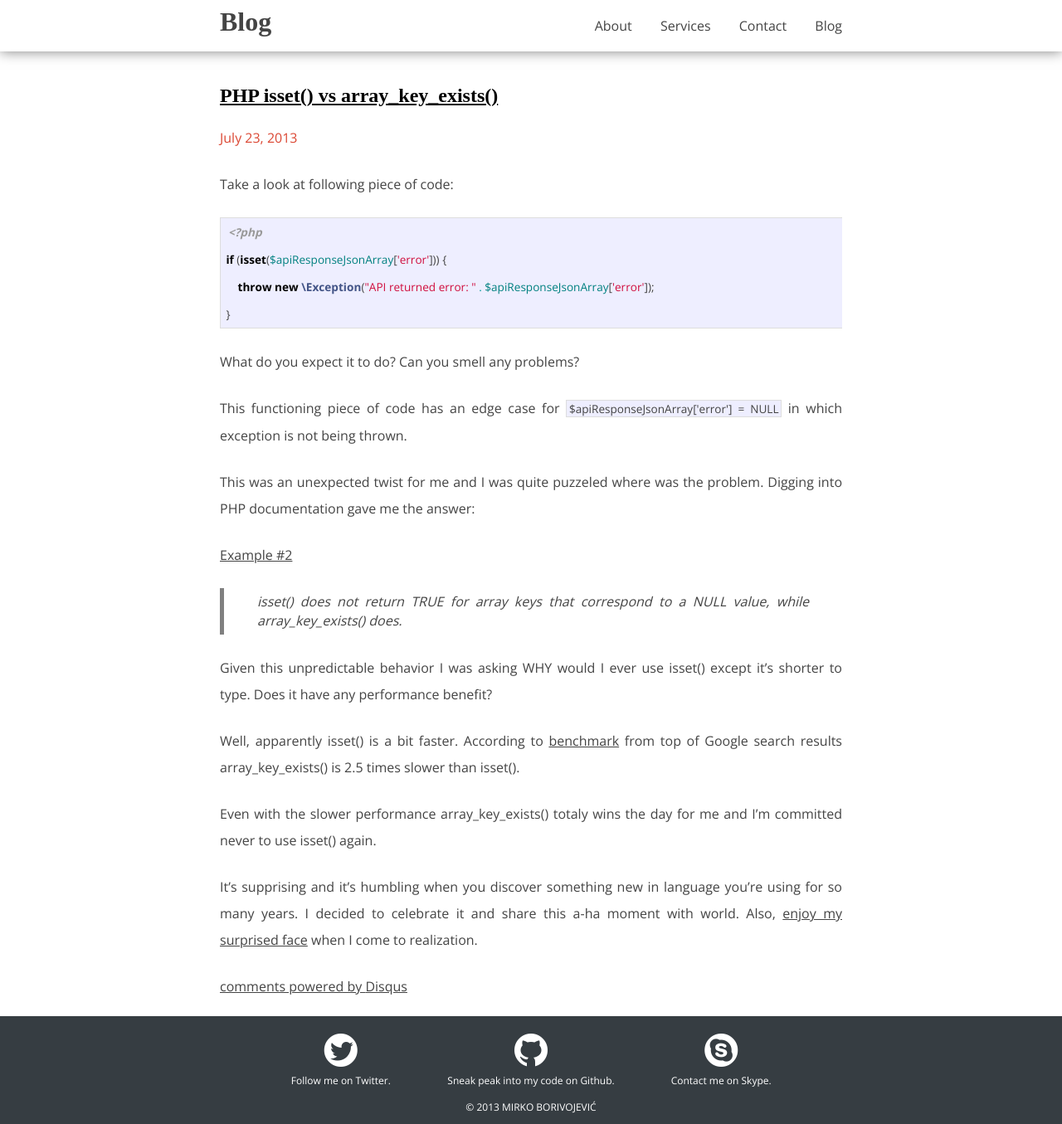
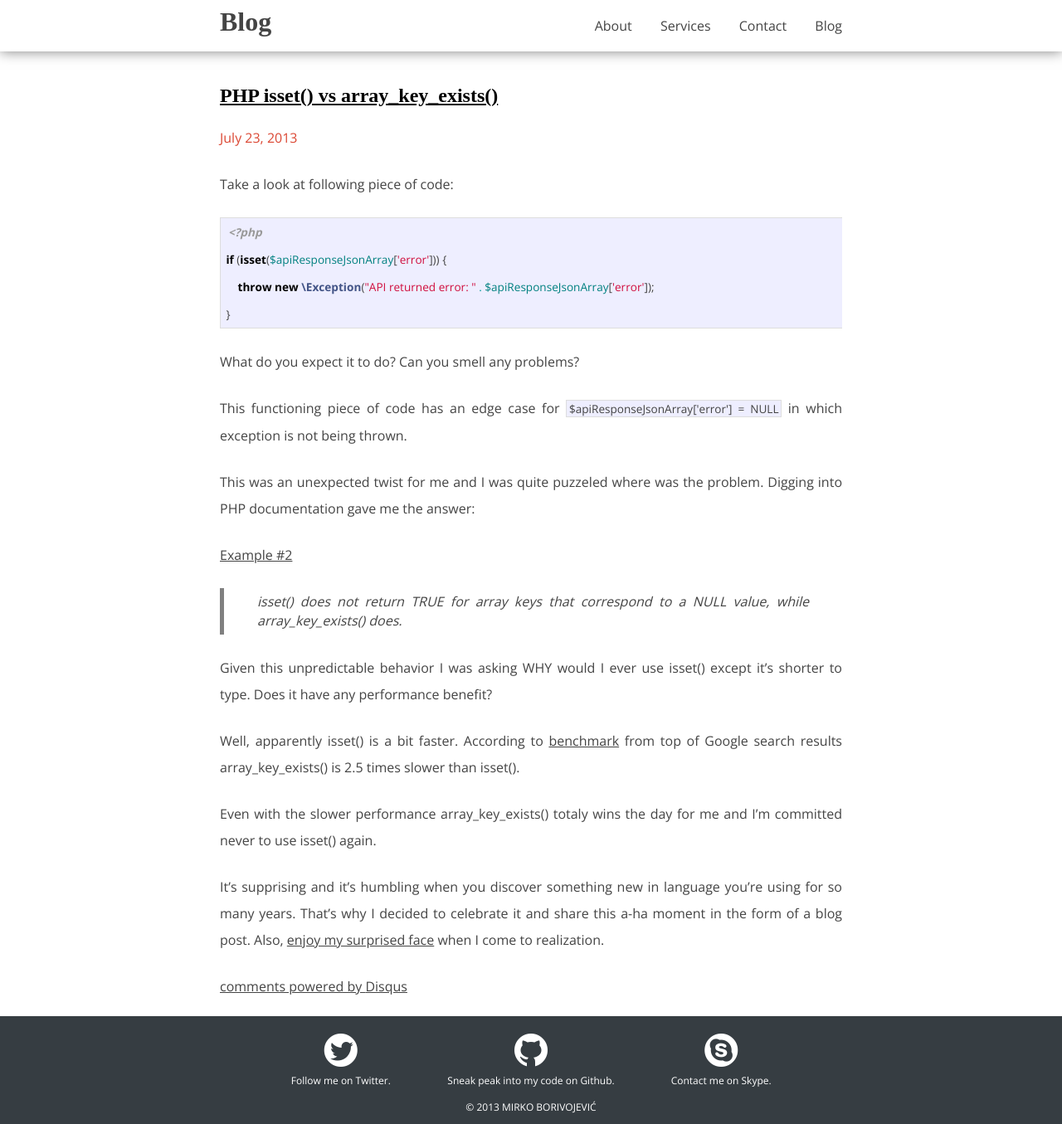
Before and after one commit to borivojevic/borivojevic.github.com, a Jekyll site: the page built from _posts/2013-07-23-PHP-isset-vs-array_key_exists.markdown, in a window 1280 px wide and 1355 px high. Shown: the whole window at 83% size. Built offline with Jekyll 4.4.1, drawn with Linux system fonts in a browser that asks for light colours; some web fonts are replaced; Markdown is read by kramdown in place of the engine named in the settings; comment, search, counter and statistics services are not loaded.

Commit message:
Copy fixes

```diff
--- a/_posts/2013-07-23-PHP-isset-vs-array_key_exists.markdown
+++ b/_posts/2013-07-23-PHP-isset-vs-array_key_exists.markdown
@@ -29,7 +29,7 @@ Well, apparently isset() is a bit faster. According to [benchmark][] from top of
 
 Even with the slower performance array_key_exists() totaly wins the day for me and I'm committed never to use isset() again.
 
-It's supprising and it's humbling when you discover something new in language you're using for so many years. I decided to celebrate it and share this a-ha moment with world. Also, [enjoy my surprised face][] when I come to realization.
+It's supprising and it's humbling when you discover something new in language you're using for so many years. That's why I decided to celebrate it and share this a-ha moment in the form of a blog post. Also, [enjoy my surprised face][] when I come to realization.
 
 [Example #2]: http://php.net/manual/en/function.array-key-exists.php
 [benchmark]: http://ilia.ws/archives/247-Performance-Analysis-of-isset-vs-array_key_exists.html
```
